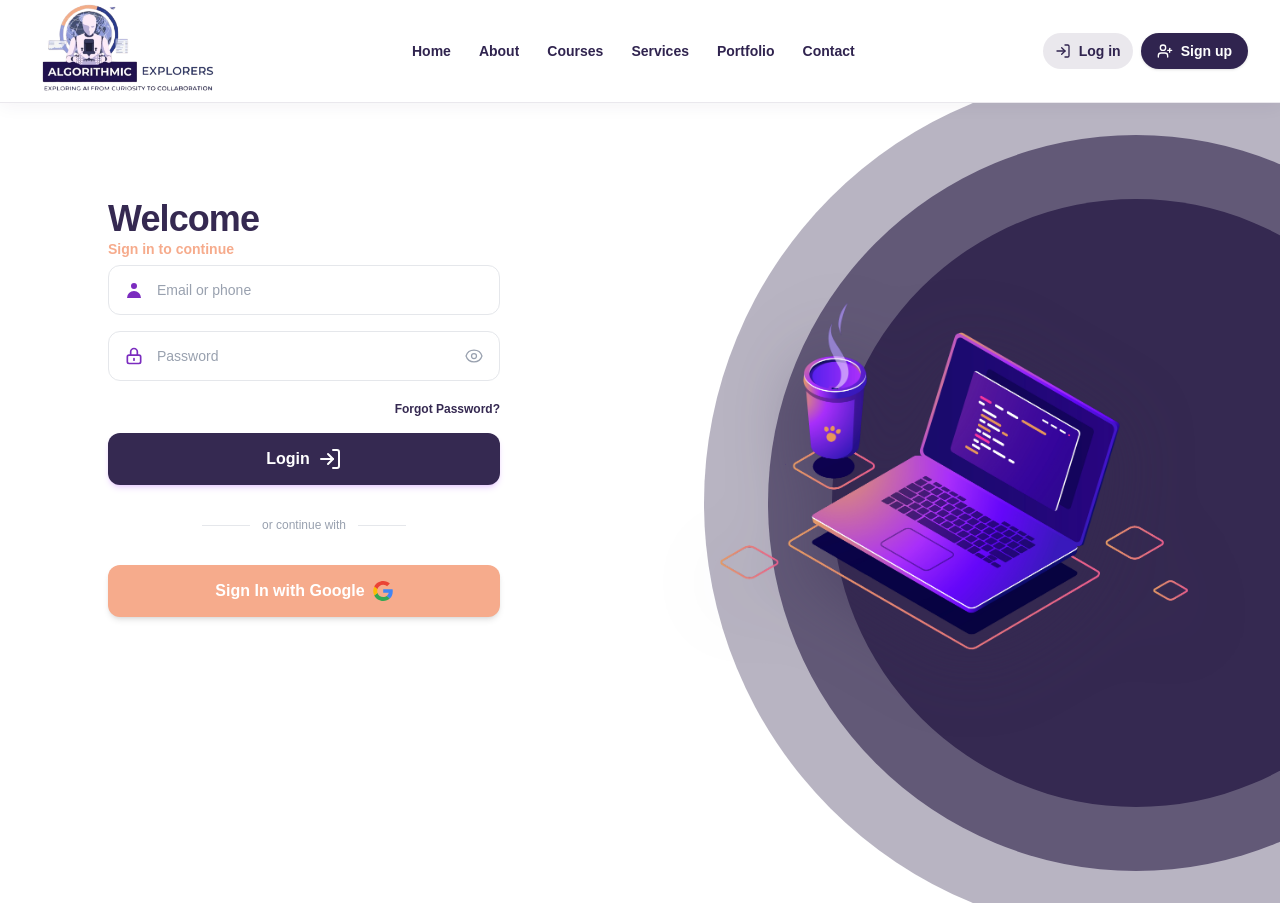
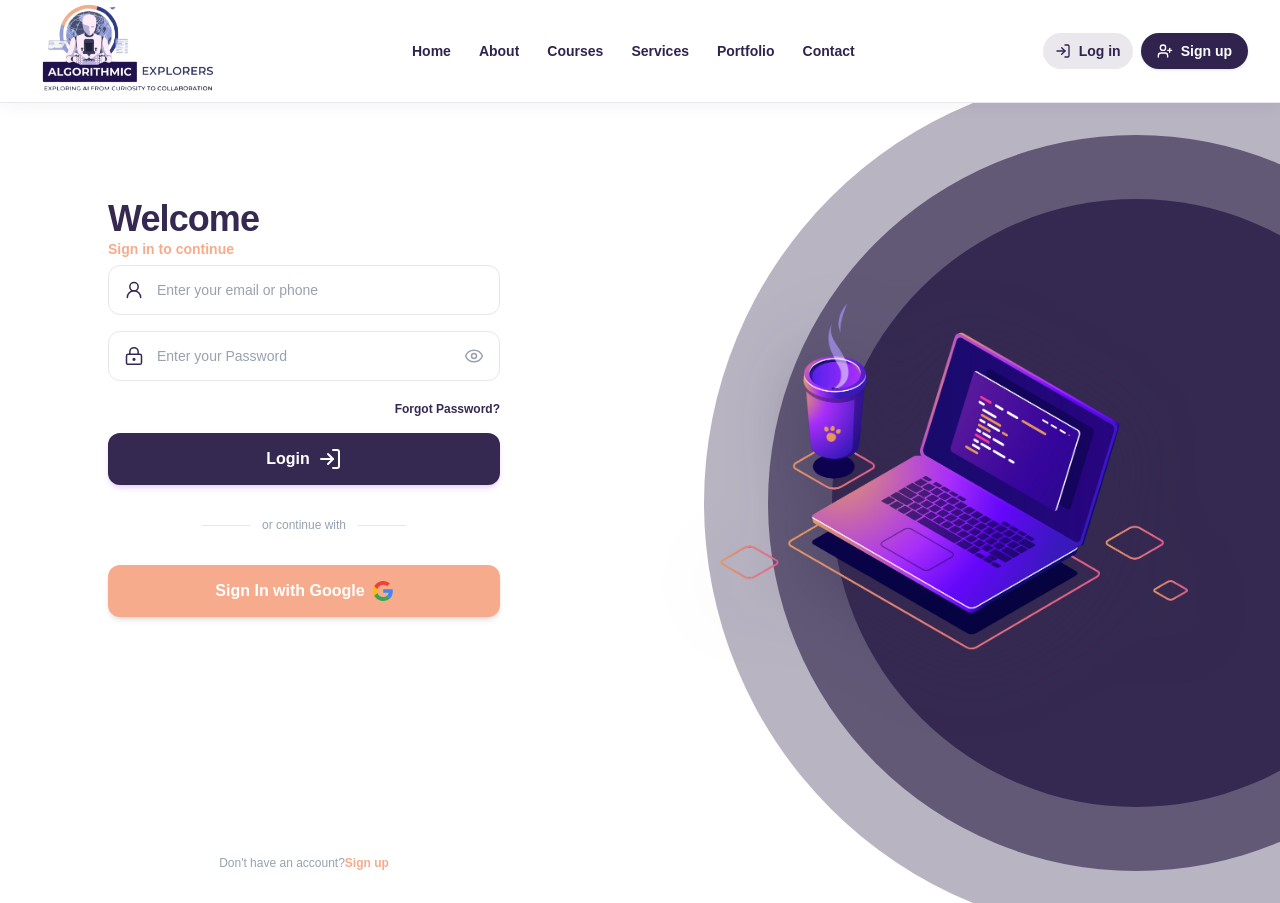
Before and after one commit to Elite-tch/algorithmic-explorers, a Next.js app: page /auth/login in a window 1280 px wide. Built offline with nearby package versions, Linux system fonts and the light colour scheme.

Commit message:
fix: Genericize form input

```diff
--- a/app/components/BackButton.jsx
+++ b/app/components/BackButton.jsx
@@ -16,7 +16,7 @@ const BackButton = () => {
       type="button"
       onClick={navigateBack}
       aria-label="Go back"
-      className="absolute left-4 top-6 z-50 inline-flex h-11 w-11 cursor-pointer items-center justify-center rounded-full bg-[#f6ab8c]/20 text-[#f6ab8c] shadow-md shadow-[#f6ab8c]/10 backdrop-blur-md transition-all duration-200 hover:scale-105 hover:bg-[#f6ab8c]/30 hover:shadow-lg active:scale-95"
+      className="absolute left-4 top-3 z-50 inline-flex h-11 w-11 cursor-pointer items-center justify-center rounded-full bg-[#f6ab8c]/20 text-[#f6ab8c] shadow-md shadow-[#f6ab8c]/10 backdrop-blur-md transition-all duration-200 hover:scale-105 hover:bg-[#f6ab8c]/30 hover:shadow-lg active:scale-95"
     >
       <ArrowLeft size={22} strokeWidth={2.5} />{" "}
     </button>
--- a/app/components/form-elements/FormInput.jsx
+++ b/app/components/form-elements/FormInput.jsx
@@ -1,57 +1,56 @@
-const FormInput = ({ type, name, placeholder }) => {
+import { useState } from "react";
+import { Eye, EyeOff } from "lucide-react";
+
+const FormInput = ({
+  type = "text",
+  name,
+  placeholder,
+  icon: Icon,
+  isPassword = false,
+  ...props
+}) => {
+  const [showPassword, setShowPassword] = useState(false);
+
+  const inputType = isPassword && showPassword ? "text" : type;
+
+  function handlePasswordDisplay() {
+    setShowPassword((prev) => !prev);
+  }
+
   return (
     <div className="relative flex items-center">
-      <span className="absolute left-4 text-[#7b2cbf]">
-        {name === "password" ? (
-          <svg
-            className="w-5 h-5"
-            fill="none"
-            stroke="currentColor"
-            viewBox="0 0 24 24"
-          >
-            <path
-              strokeLinecap="round"
-              strokeLinejoin="round"
-              strokeWidth={2}
-              d="M12 15v2m-6 4h12a2 2 0 002-2v-6a2 2 0 00-2-2H6a2 2 0 00-2 2v6a2 2 0 002 2zm10-10V7a4 4 0 00-8 0v4h8z"
-            />
-          </svg>
-        ) : (
-          <svg className="w-5 h-5 fill-current" viewBox="0 0 20 20">
-            <path d="M10 9a3 3 0 100-6 3 3 0 000 6zm-7 9a7 7 0 1114 0H3z" />
-          </svg>
-        )}
-      </span>
+      {Icon && (
+        <Icon
+          size={20}
+          strokeWidth={1.8}
+          className="absolute left-4 text-[#352951] pointer-events-none"
+          aria-hidden="true"
+        />
+      )}
       <input
-        type={type}
+        {...props}
+        name={name}
+        type={inputType}
         placeholder={placeholder}
-        className="w-full pl-12 pr-4 py-3.5 text-sm border border-gray-200 rounded-xl focus:outline-none focus:border-[#352951] focus:ring-1 focus:ring-[#7b2cbf] text-gray-700 placeholder-gray-400"
+        className={`w-full
+        ${Icon ? "pl-12" : "pr-4"}
+        ${isPassword ? "pl-12" : "pr-4"}
+        py-3.5 text-sm border border-gray-200 rounded-xl focus:outline-none focus:border-[#352951] focus:ring-1 focus:ring-[#7b2cbf] text-gray-700 placeholder-gray-400 transition-colors`}
       />
 
-      {name === "password" && (
+      {isPassword && (
         <button
           type="button"
-          className="absolute right-4 text-gray-400 hover:text-gray-600"
+          onClick={handlePasswordDisplay}
+          className="absolute right-4 text-gray-400 hover:text-gray-600 focus:outline-none focus:visible:ring-2 focus-visible:ring-[#352951] rounded-sm transition-colors"
+          aria-label={showPassword ? "Hide passwrd" : "Show password"}
+          aria-pressed={showPassword}
         >
-          <svg
-            className="w-5 h-5"
-            fill="none"
-            stroke="currentColor"
-            viewBox="0 0 24 24"
-          >
-            <path
-              strokeLinecap="round"
-              strokeLinejoin="round"
-              strokeWidth={1.5}
-              d="M15 12a3 3 0 11-6 0 3 3 0 016 0z"
-            />
-            <path
-              strokeLinecap="round"
-              strokeLinejoin="round"
-              strokeWidth={1.5}
-              d="M2.458 12C3.732 7.943 7.523 5 12 5c4.478 0 8.268 2.943 9.542 7-1.274 4.057-5.064 7-9.542 7-4.477 0-8.268-2.943-9.542-7z"
-            />
-          </svg>
+          {showPassword ? (
+            <EyeOff size={20} strokeWidth={1.8} />
+          ) : (
+            <Eye size={20} strokeWidth={1.8} />
+          )}
         </button>
       )}
     </div>
--- a/app/components/form-elements/LoginForm.jsx
+++ b/app/components/form-elements/LoginForm.jsx
@@ -1,7 +1,8 @@
 "use client";
-import { LogInIcon } from "lucide-react";
+import { UserRound, LockKeyhole, LogInIcon } from "lucide-react";
 import FormInput from "./FormInput";
 import FormButton from "./FormButton";
+import Link from "next/link";
 
 const LoginForm = () => {
   function handleSubmit(e) {
@@ -21,13 +22,22 @@ const LoginForm = () => {
         <div className="space-y-4">
           {/* Email / Phone Input */}
           <FormInput
+            name="email"
             type="text"
-            name="emailOrPhone"
-            placeholder="Email or phone"
+            placeholder="Enter your email or phone"
+            icon={UserRound}
+            autoComplete="email"
           />
 
           {/* Password Input */}
-          <FormInput type="text" name="password" placeholder="Password" />
+          <FormInput
+            name="password"
+            type="text"
+            placeholder="Enter your Password"
+            icon={LockKeyhole}
+            isPassword
+            autoComplete="cureen-password"
+          />
 
           {/* Forgot Password */}
           <div className="flex justify-end pt-1">
@@ -55,6 +65,16 @@ const LoginForm = () => {
           <FormButton buttonType="google">Sign In with Google</FormButton>
         </div>
       </form>
+
+      <p className="mt-6 text-center text-xs text-gray-400">
+        {`Don't have an account?`}
+        <Link
+          href="/auth/signup"
+          className="font-semibold text-[#f6ab8c] hover:underline"
+        >
+          Sign up
+        </Link>
+      </p>
     </div>
   );
 };
```
